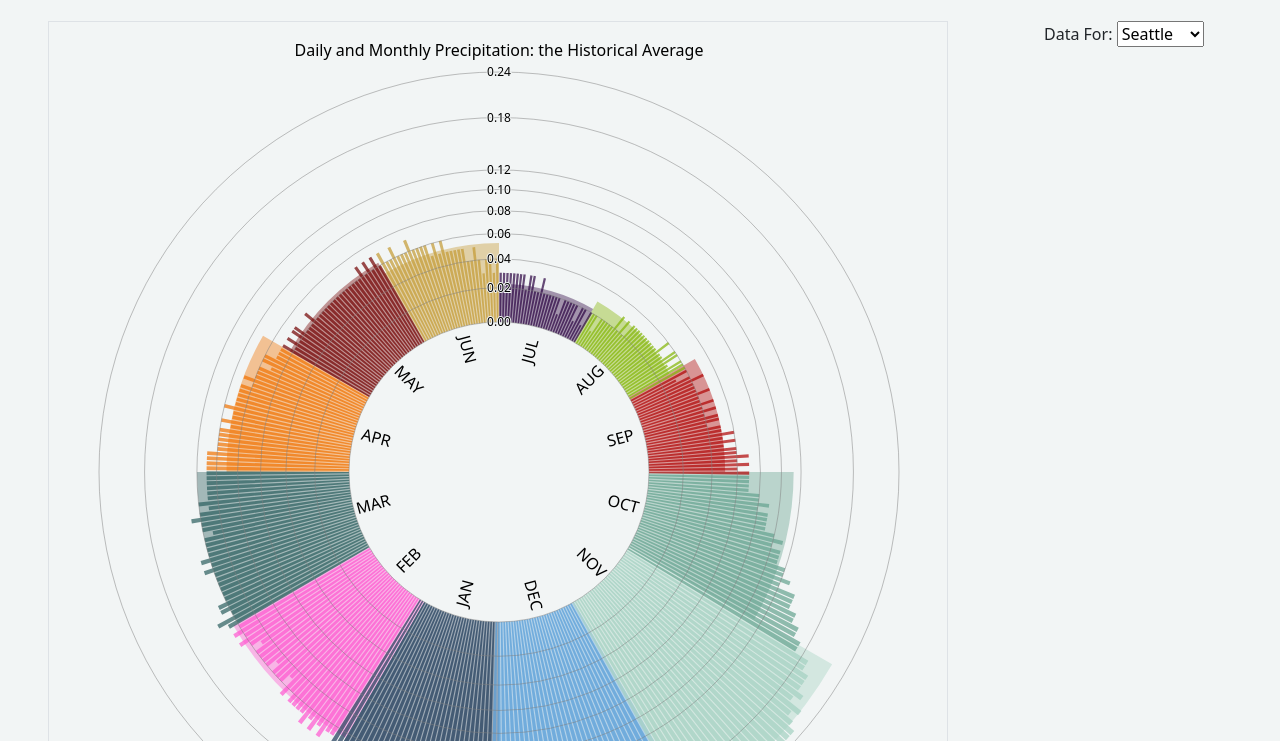
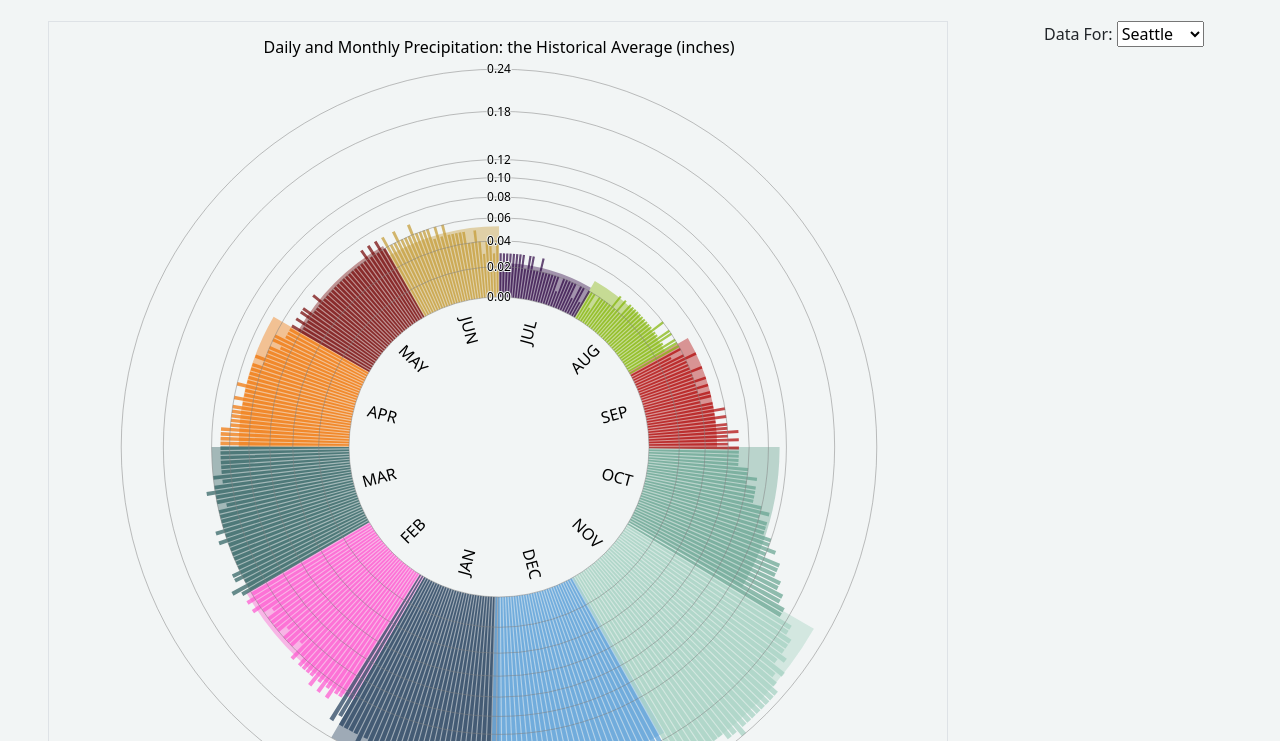
Before and after one commit to irenehuonline/precipitation-viz, a website: page index.html in a window 1280 px wide. Shown: the part 59-800 px from the top of the page. Drawn offline with nearby package versions, Linux system fonts and the light colour scheme.

Commit message:
to-do list updated

```diff
--- a/index.html
+++ b/index.html
@@ -16,7 +16,7 @@
         <h1 class="text-uppercase text-center p-1">🌧🌧🌧</h1>
         <container class="d-flex">
             <div class="flex px-5 py-3">
-                <svg width="900" height="900" class="border"></svg>
+                <svg width="900" height="850" class="border"></svg>
             </div>
             <div class="flex px-5 py-3">
                 <label for="categorySelect">Data For:</label>
--- a/main.js
+++ b/main.js
@@ -146,7 +146,7 @@ d3.csv('new_KSEA.csv', dataPreprocessor).then(function (dataset) {
         .call(g => g.append("text")
             .attr("y", d => -axisScale(axisScale.ticks(12).pop()))
             .attr("dy", "-1em")
-            .text("Daily and Monthly Precipitation: the Historical Average"))
+            .text("Daily and Monthly Precipitation: the Historical Average (inches)"))
         .call(g => g.selectAll("g")
             .data(function (d) {
                 return axisScale.ticks(8).filter(function (d) {
@@ -270,4 +270,6 @@ function updateChart(csvString) {
 
 }
     // 📝 TO-DO LIST
-    // fix exit selection
+    // add more data sets into the list, parsing data using python
+    // explore possibility of side-by-side visualizations
+    // write-up 3 pages
```
